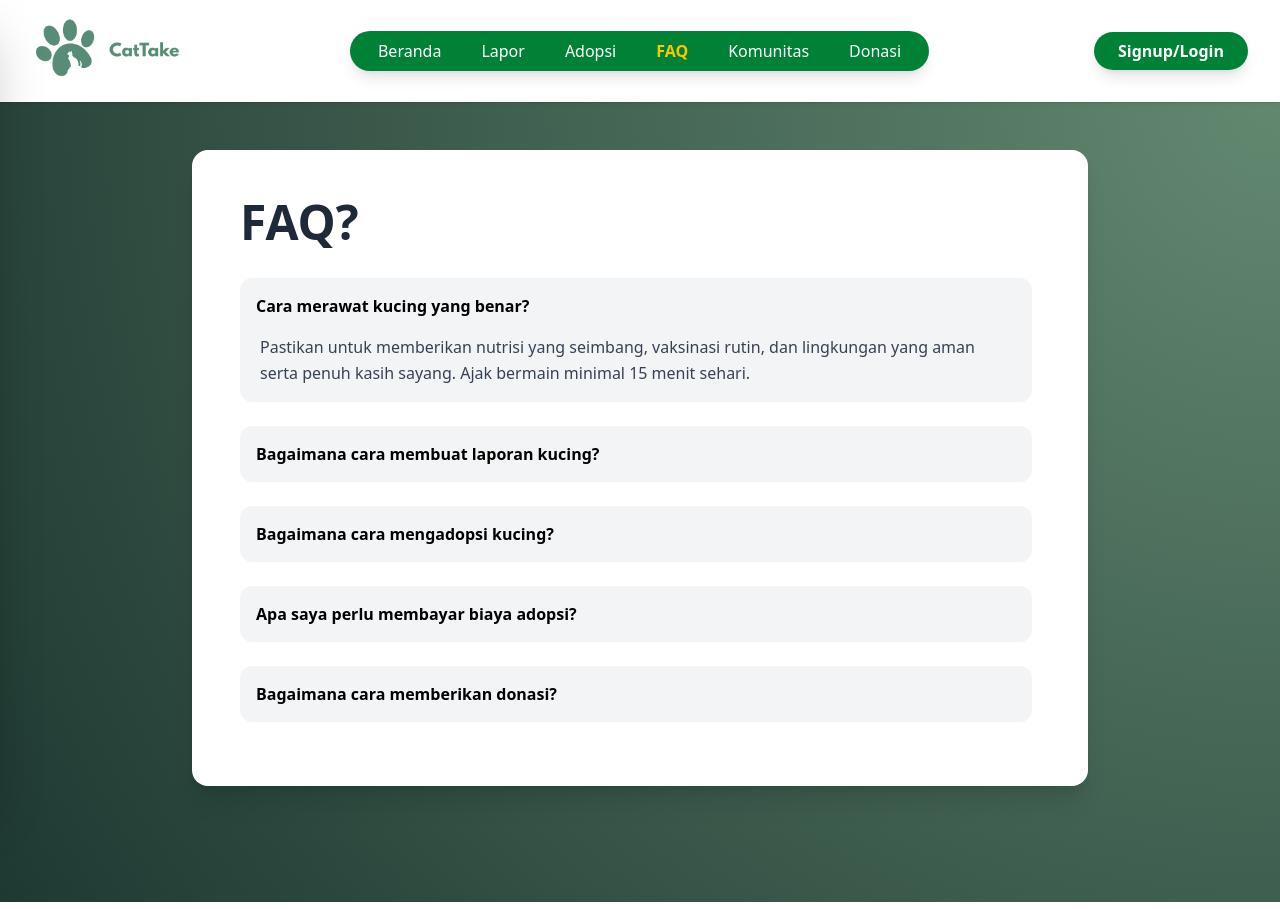
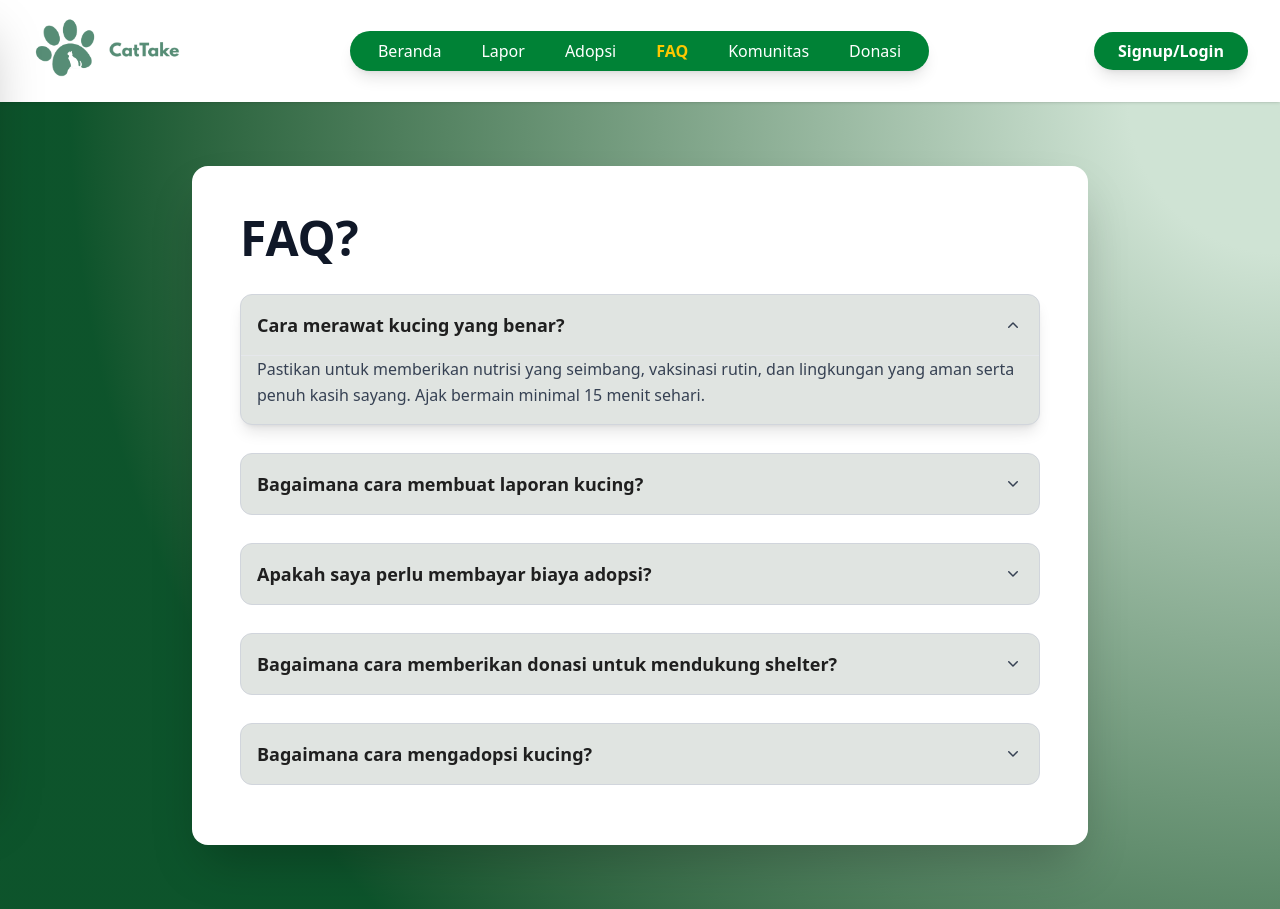
Before and after one commit to zicofarry/CatTake, a Vue app: page /faq in a window 1280 px wide. Both pictures are taken after a click on the button "Cara merawat kucing yang benar?". Built offline with nearby package versions, Linux system fonts and the light colour scheme.

Commit message:
update FAQPage

```diff
--- a/src/components/AccordionItem.vue
+++ b/src/components/AccordionItem.vue
@@ -1,43 +1,40 @@
 <template>
   <div
-    class="rounded-xl mb-4 overflow-hidden bg-gray-100 transition-all duration-300"
-    :class="{ 'border border-gray-300 bg-white': isOpen && formStyle }"
+    class="bg-[#E0E4E1] border border-gray-300 rounded-xl mb-3 overflow-hidden transition-all duration-300"
+    :class="{'shadow-lg': isOpen}"
   >
     <button
-      class="w-full bg-transparent border-none p-4 font-sans text-base font-semibold text-left flex justify-between items-center cursor-pointer transition duration-300 hover:bg-gray-200"
-      :class="{ 'bg-gray-200 rounded-b-none mb-1': isOpen && formStyle }"
+      class="w-full bg-transparent border-none p-4 font-sans text-left flex justify-between items-center cursor-pointer transition duration-200"
       @click="toggleAccordion"
     >
-      {{ header }}
-      <i
-        class="chevron-icon fas text-sm transition duration-300"
-        :class="[isOpen ? 'fa-chevron-up' : 'fa-chevron-down']"
-      ></i>
+      <span class="text-[#1F1F1F] font-semibold text-base md:text-lg">{{ header }}</span>
+
+      <svg
+        xmlns="http://www.w3.org/2000/svg"
+        viewBox="0 0 20 20"
+        fill="currentColor"
+        class="h-5 w-5 text-gray-700 transition-transform duration-300"
+        :class="{ 'rotate-180': isOpen }"
+      >
+        <path fill-rule="evenodd" d="M5.23 7.21a.75.75 0 011.06.02L10 10.94l3.71-3.71a.75.75 0 111.06 1.06l-4.25 4.25a.75.75 0 01-1.06 0L5.23 8.27a.75.75 0 010-1.06z" clip-rule="evenodd" />
+      </svg>
     </button>
 
-    <div v-show="isOpen" class="px-5 pb-4 text-gray-600 leading-relaxed transition-all duration-300 ease-out">
+    <div
+      v-show="isOpen"
+      class="pt-0 pb-4 px-4 text-[#333] leading-relaxed transition-all duration-300 ease-out border-t border-gray-200"
+    >
       <slot></slot>
     </div>
   </div>
 </template>
 
 <script setup>
-import { ref, watch, computed } from 'vue';
+import { ref, watch } from 'vue';
 
 const props = defineProps({
-  header: {
-    type: String,
-    required: true
-  },
-  modelValue: {
-    type: Boolean,
-    default: false
-  },
-  // Tambahkan prop untuk style khusus form
-  formStyle: {
-      type: Boolean,
-      default: false
-  }
+  header: String,
+  modelValue: Boolean
 });
 
 const isOpen = ref(props.modelValue);
@@ -47,6 +44,6 @@ const toggleAccordion = () => {
 };
 
 watch(() => props.modelValue, (newValue) => {
-    isOpen.value = newValue;
+  isOpen.value = newValue;
 });
 </script>
--- a/src/pages/FAQPage.vue
+++ b/src/pages/FAQPage.vue
@@ -1,14 +1,36 @@
 <template>
-  <main class="bg-gray-800 min-h-screen pt-12" style="background: radial-gradient(circle at top right, #638870, #1e3932);">
-    <div class="bg-white w-11/12 max-w-4xl mx-auto p-6 md:p-12 rounded-2xl shadow-xl">
-      <h1 class="text-4xl lg:text-5xl font-bold mb-8 text-gray-800">FAQ?</h1>
-      <div class="flex flex-col gap-2 max-h-[70vh] overflow-y-auto pr-2">
-        <AccordionItem v-for="(item, index) in faqItems"
-                       :key="index"
-                       :header="item.question"
-                       :model-value="item.open"
+<main
+  class="min-h-screen flex flex-col items-center justify-center py-16 px-4"
+  style="
+    background: radial-gradient(circle at top right, #cfe3d4 10%, oklch(39.3% 0.095 152.535) 80%);
+    background-repeat: no-repeat;
+    background-attachment: fixed;
+  "
+>
+
+    <div class="bg-white w-11/12 max-w-4xl p-8 md:p-12 rounded-2xl shadow-2xl">
+      <h1 class="text-4xl lg:text-5xl font-extrabold mb-8 text-gray-900">FAQ?</h1>
+
+      <!-- Semua item tampil penuh, tidak scroll terpisah -->
+      <div class="flex flex-col gap-4">
+        <AccordionItem
+          v-for="(item, index) in faqItems"
+          :key="index"
+          :header="item.question"
+          :model-value="item.open"
         >
-          <p class="text-gray-700">{{ item.answer }}</p>
+          <ul
+            v-if="item.isList"
+            class="list-disc list-outside pl-6 space-y-2 text-gray-700 text-base leading-relaxed"
+          >
+            <li v-for="(line, i) in item.answerLines" :key="i">{{ line }}</li>
+          </ul>
+          <p
+            v-else
+            class="text-gray-700 text-base leading-relaxed break-words whitespace-normal"
+          >
+            {{ item.answer }}
+          </p>
         </AccordionItem>
       </div>
     </div>
@@ -16,23 +38,64 @@
 </template>
 
 <script setup>
-import { ref } from 'vue';
-import AccordionItem from '../components/AccordionItem.vue';
+import { ref } from "vue";
+import AccordionItem from "../components/AccordionItem.vue";
 
-// ... (Logika JS Anda tetap sama) ...
 const faqItems = ref([
-  { question: 'Cara merawat kucing yang benar?', answer: 'Pastikan untuk memberikan nutrisi yang seimbang, vaksinasi rutin, dan lingkungan yang aman serta penuh kasih sayang. Ajak bermain minimal 15 menit sehari.', open: false },
-  { question: 'Bagaimana cara membuat laporan kucing?', answer: 'Cukup kunjungi halaman Lapor, pilih Kucing Liar atau Hilang, isi detail lokasi dan kondisi, lalu unggah foto untuk diverifikasi tim kami.', open: false },
-  { question: 'Bagaimana cara mengadopsi kucing?', answer: 'Telusuri katalog kucing, klik "Rincian" pada kucing pilihan Anda, dan isi formulir Adopsi yang tersedia di halaman detail tersebut.', open: false },
-  { question: 'Apa saya perlu membayar biaya adopsi?', answer: 'Kami membebankan biaya adopsi yang bersifat donasi untuk menutupi biaya vaksinasi, steril, dan perawatan pra-adopsi.', open: false },
-  { question: 'Bagaimana cara memberikan donasi?', answer: 'Kunjungi halaman Donasi, pilih shelter tujuan, metode transfer, dan unggah bukti transfer Anda.', open: false },
+  {
+    question: "Cara merawat kucing yang benar?",
+    answer:
+      "Pastikan untuk memberikan nutrisi yang seimbang, vaksinasi rutin, dan lingkungan yang aman serta penuh kasih sayang. Ajak bermain minimal 15 menit sehari.",
+    open: false,
+    isList: false,
+  },
+  {
+    question: "Bagaimana cara membuat laporan kucing?",
+    answerLines: [
+      "Pergi ke laman “Rescue”.",
+      "Isi semua data yang dibutuhkan untuk formulir.",
+      "Klik “Submit” untuk mengirimkan data kucing.",
+    ],
+    open: false,
+    isList: true,
+  },
+  {
+    question: "Apakah saya perlu membayar biaya adopsi?",
+    answer:
+      "Kami membebankan biaya adopsi yang bersifat donasi untuk menutupi biaya vaksinasi, steril, dan perawatan pra-adopsi.",
+    open: false,
+    isList: false,
+  },
+  {
+    question: "Bagaimana cara memberikan donasi untuk mendukung shelter?",
+    answer:
+      "Kunjungi halaman Donasi, pilih shelter tujuan, metode transfer, dan unggah bukti transfer Anda.",
+    open: false,
+    isList: false,
+  },
+  {
+    question: "Bagaimana cara mengadopsi kucing?",
+    answer:
+      'Telusuri katalog kucing, klik "Rincian" pada kucing pilihan Anda, dan isi formulir Adopsi yang tersedia di halaman detail tersebut.',
+    open: false,
+    isList: false,
+  },
 ]);
 </script>
 
 <style scoped>
-/* Hapus semua CSS kecuali latar belakang radial yang rumit */
-/* Latar belakang radial dipertahankan sebagai inline style untuk hasil visual yang sama */
-/* Hapus semua selektor lainnya */
-
-/* Aturan scrollbar diabaikan karena memerlukan vendor prefix kustom */
+.custom-scrollbar::-webkit-scrollbar {
+  width: 8px;
+}
+.custom-scrollbar::-webkit-scrollbar-track {
+  background: #f1f1f1;
+  border-radius: 10px;
+}
+.custom-scrollbar::-webkit-scrollbar-thumb {
+  background: #638870;
+  border-radius: 10px;
+}
+.custom-scrollbar::-webkit-scrollbar-thumb:hover {
+  background: #4a6c55;
+}
 </style>
```
